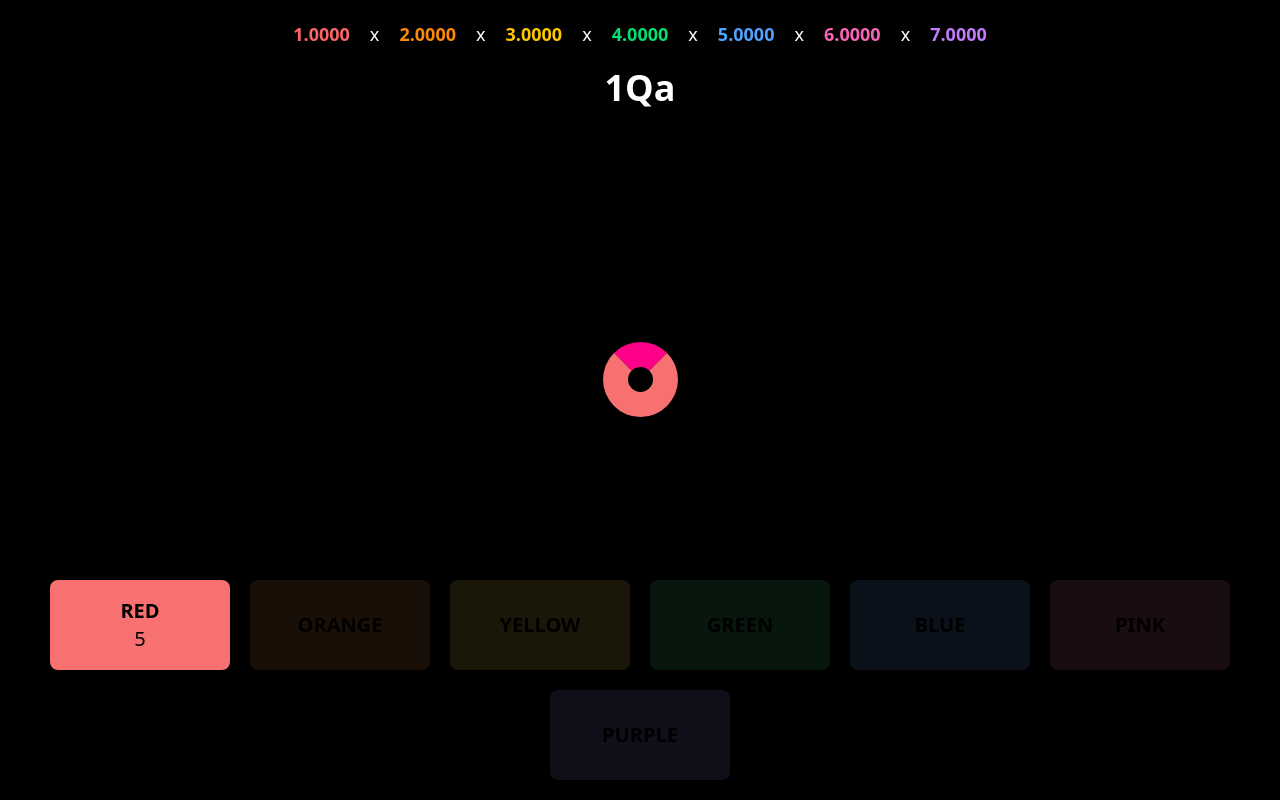
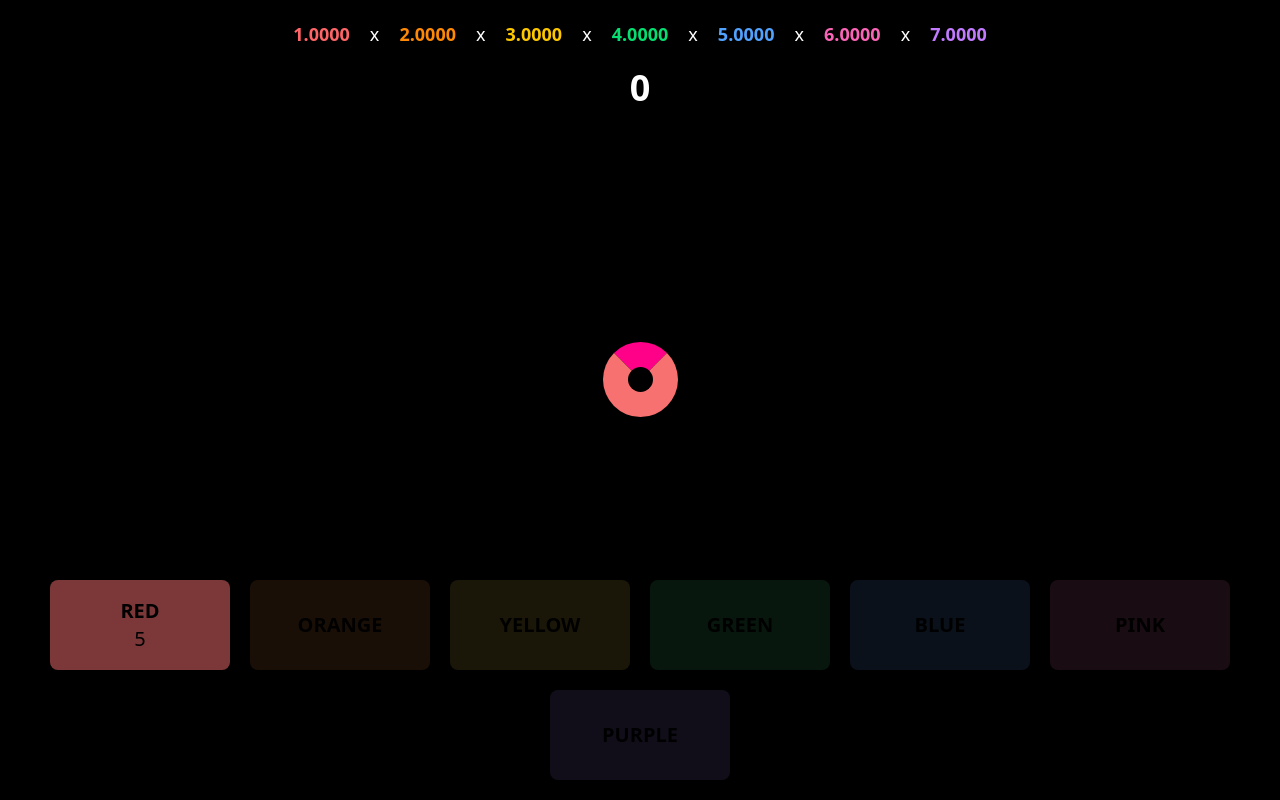
Before and after one commit to oriodev/bored, a Next.js app: page / in a window 1280 px wide. Built offline with nearby package versions, Linux system fonts and the light colour scheme.

Commit message:
reset number to 0

```diff
--- a/app/page.tsx
+++ b/app/page.tsx
@@ -9,7 +9,7 @@ import { CircleState, PrestigeState } from "@/types";
 import { useState } from "react";
 
 export default function Home() {
-  const [number, setNumber] = useState<number>(999999999999999);
+  const [number, setNumber] = useState<number>(0);
   const [prestige, setPrestige] = useState<PrestigeState>({
     prestigeMultiplier: 1,
     prestigeReq: 100,
```
